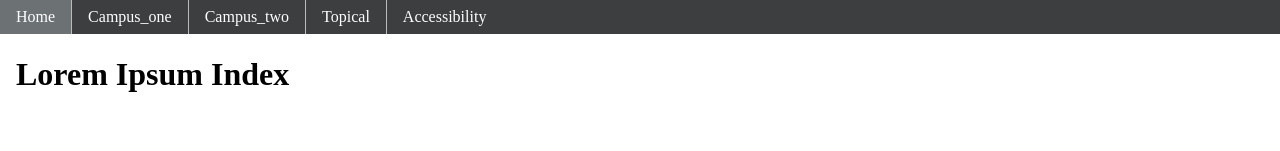
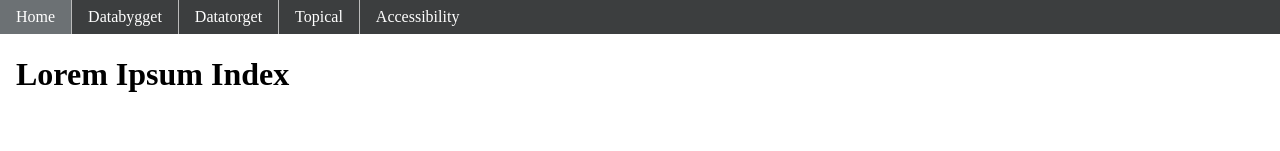
Before and after one commit to Sivert2101/Group_4321, a plain HTML site: page index.html in a window 1280 px wide. Shown: the top 151 px of the page. Drawn offline with Linux system fonts and the light colour scheme.

Commit message:
comments and cleanup

```diff
--- a/Stylesheets/site.css
+++ b/Stylesheets/site.css
@@ -1,8 +1,9 @@
+/*Make the page flush with the edges of the browser*/
 body {
     padding: 0;
     margin: 0;
 }
-
+/*Create a "standard" layout for website*/
 main{
     display: grid;
     grid-template-columns: 50% 50%;
@@ -11,22 +12,30 @@ main{
     "H H"
     "P I"
     "P I";
+
+    margin-left: 10%;
+    padding: 1px 16px;
+    height: 1000px;
 }
 
+/*Assign all p elements to P grid area*/
 p {
     grid-area: P;
 }
+
+/*Assign all images to I area and set a standard height and with limit*/
 img{
     grid-area: I;
     max-height: 100%;
     max-width: 50%;
 
 }
+/*Assign all h1 elements to H area*/
 h1{
     grid-area: H;
 }
 
-
+/*Set the style for navigation bar to sidebar when the page is wider than specified further down*/
 ul.ul_nav {
     list-style-type: none;
     margin: 0;
@@ -64,12 +73,7 @@ ul.ul_nav li a.active {
     background-color: rgb(108, 113, 116);
 }
 
-main {
-    margin-left: 10%;
-    padding: 1px 16px;
-    height: 1000px;
-}
-
+/*Set the navigation bar to be horizontal when view is no wider than 1300px*/
 @media screen and (max-width: 1300px) {
     ul.ul_nav {
         position: relative;
@@ -97,7 +101,7 @@ main {
         margin-left: 0;
     }
 }
-
+/*Set navigation bar to be vertical when view is no wider than 700px*/
 @media screen and (max-width: 700px) {
 
 
@@ -118,6 +122,7 @@ main {
     }
 }
 
+/*Configure layout for topical page*/
 .grid_container_topical{
     display: grid;
     justify-content: center;
@@ -136,6 +141,8 @@ main {
     "paragraph7 paragraph7 paragraph7";
 
 }
+
+/*Assign all the elements to corresponding grid-area*/
 .paragraph1{
     grid-area: paragraph1;
 }
@@ -156,7 +163,7 @@ main {
 grid-area: intro;
 }
 
-/* List of subheaders (h2)*/
+
 .subheader1{
 grid-area: subheader1;
 }
@@ -177,6 +184,7 @@ grid-area: picture2;
 grid-area: picture3;
 }
 
+/*Configure image size constraints for topical page*/
 .picture1,
 .picture2,
 .picture3{
--- a/index.html
+++ b/index.html
@@ -16,10 +16,10 @@
                     <a class="active" href="index.html">Home</a>
                 </li>
                 <li>
-                    <a href="campus_one.html">Campus_one</a>
+                    <a href="campus_one.html">Databygget</a>
                 </li>
                 <li>
-                    <a href="campus_two.html">Campus_two</a>
+                    <a href="campus_two.html">Datatorget</a>
                 </li>
                 <li>
                     <a href="topical.html">Topical</a>
@@ -31,6 +31,7 @@
             </ul>
         </nav>
     </header>
+    <!--Main tag used to identify the "content"-->
     <main>
         <h1>Lorem Ipsum Index</h1>
         <p>
@@ -64,6 +65,8 @@
             to secure other greater pleasures, or else he endures pains to avoid worse pains.
         </p>
     </main>
+    <!--Footer tag, could be used to add contact information
+    does not show up in reader mode. Not in use, could be removed-->
     <footer>
 
     </footer>
```
Also changed, not shown: accessibility.html (+3 -0 lines), campus_one.html (+3 -0 lines), campus_two.html (+3 -0 lines), topical.html (+3 -0 lines), Images/Mind Map accessibility.jpg (deleted), Images/Wireframe.png (deleted), Images/Wireframe2.png (deleted), Images/hus.png (deleted), Images/logo.jpg (deleted), Images/picture of potential errors.png (deleted), Images/student-icon.png (deleted).
